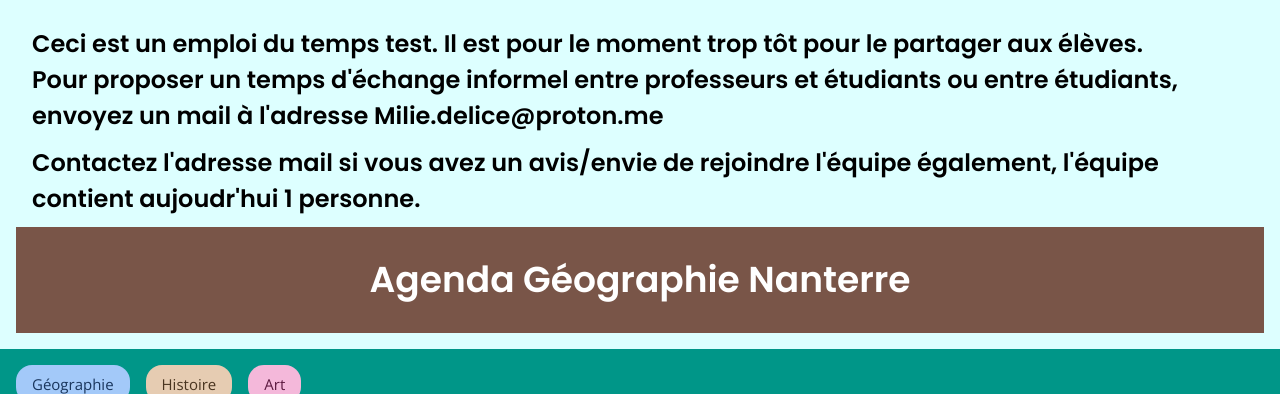
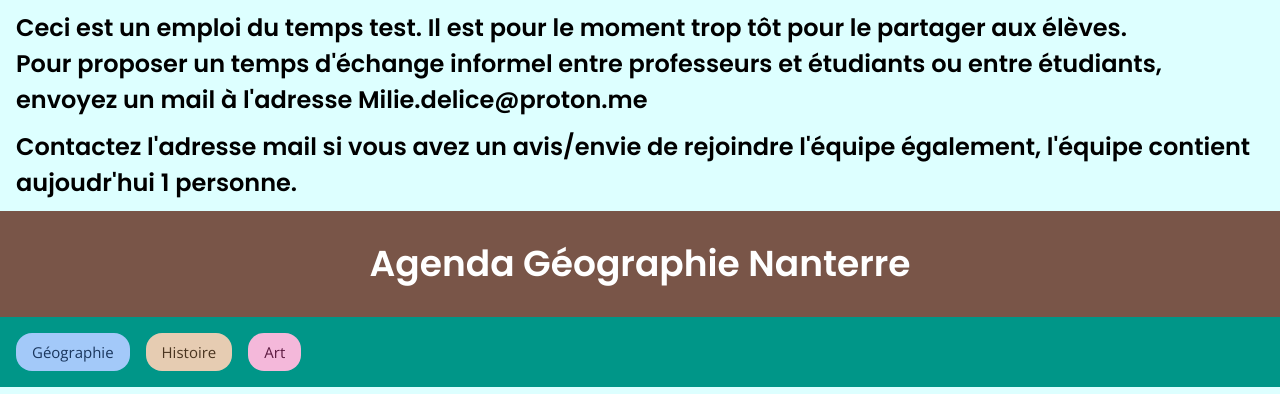
Before and after one commit to Elisegirl/emplois-du-temps-nanterre-temps-informels, a plain HTML site: page index.html in a window 1280 px wide. Shown: the top 394 px of the page. Drawn offline with nearby package versions, Linux system fonts and the light colour scheme.

Commit message:
Update index.html

```diff
--- a/index.html
+++ b/index.html
@@ -13,13 +13,11 @@
   </style>
 </head>
 <body class="w3-pale-blue w3-sans-serif">
-   <div class="w3-bar w3-bue w3-padding-16 w3-container">
         <h3 class="w3-container"> Ceci est un emploi du temps test. Il est pour le moment trop tôt pour le partager aux élèves. <br> Pour proposer un temps d'échange informel entre professeurs et étudiants ou entre étudiants, envoyez un mail à l'adresse Milie.delice@proton.me</h3>
         <h3 class="w3-container"> Contactez l'adresse mail si vous avez un avis/envie de rejoindre l'équipe également, l'équipe contient aujoudr'hui 1 personne.</h3>
       <div class="w3-bar w3-brown w3-padding-16 w3-container">
         <h1 class="w3-center"> Agenda Géographie Nanterre</h1>
       </div>
-   </div>
   <div class="w3-bar w3-teal w3-padding-16 w3-container">
     <button class="Onglet w3-bar-item w3-button w3-round-xlarge w3-margin-right" style="background-color: #a3c9f9; color: #1a365d;" onclick="openCity('Geographie')">Géographie</button>
     <button class="Onglet w3-bar-item w3-button w3-round-xlarge w3-margin-right" style="background-color: #e6ccb2; color: #4a3520;" onclick="openCity('Histoire')">Histoire</button>
```
